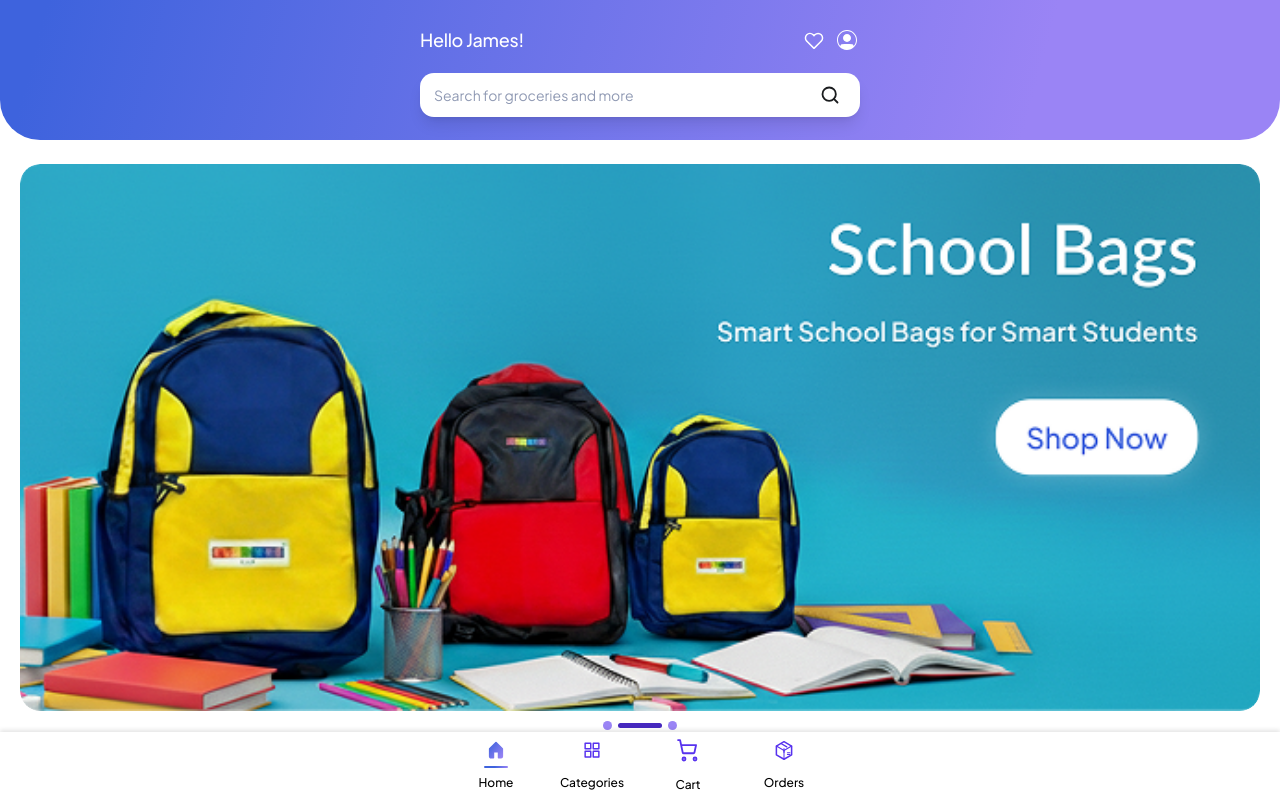
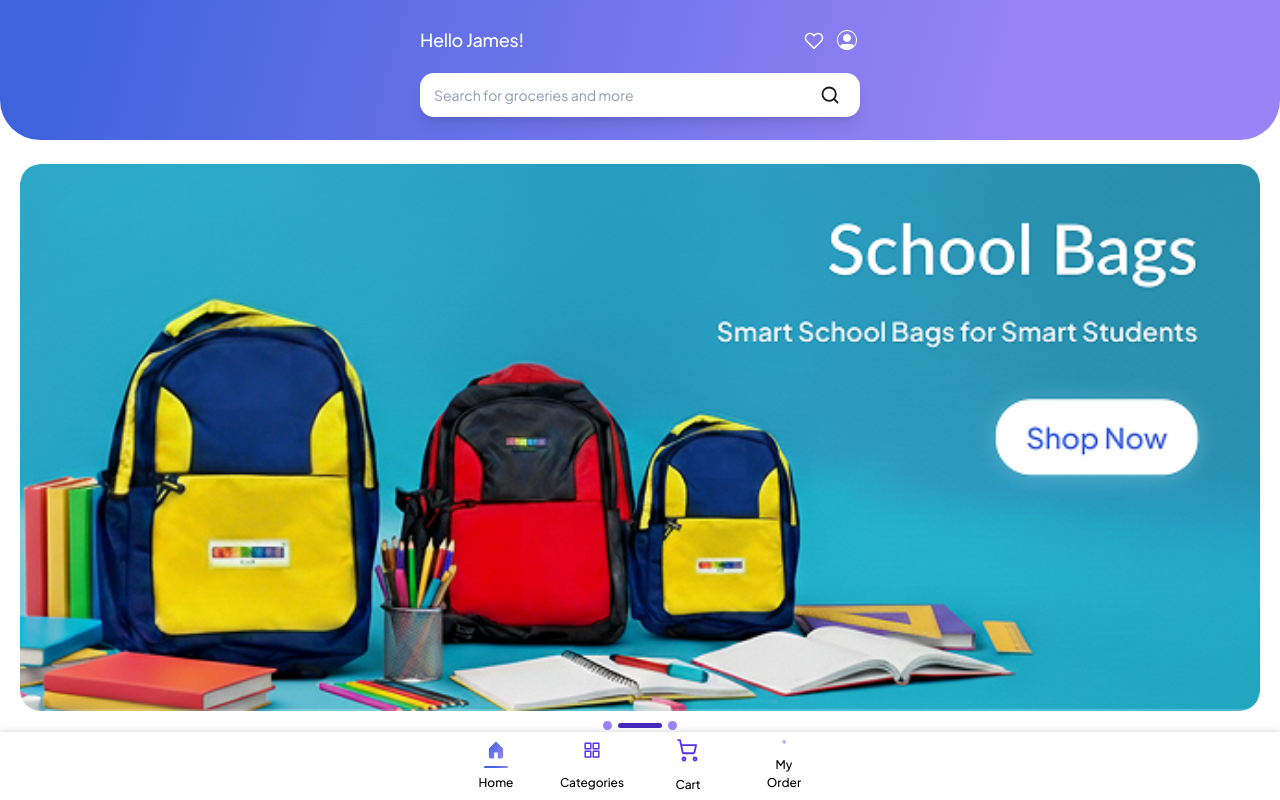
Before and after one commit to shreeram-kaudare-tc/student-kare, an Angular app in the folder student-kare-fe/: page /home in a window 1280 px wide. Built offline with nearby package versions, Linux system fonts and the light colour scheme.

Commit message:
myorder font fix

```diff
--- a/student-kare-fe/src/app/components/bottom-nav/bottom-nav.ts
+++ b/student-kare-fe/src/app/components/bottom-nav/bottom-nav.ts
@@ -14,7 +14,7 @@ export class BottomNav {
     { label: 'Home',       route: '/home',     icon: 'home'   },
     { label: 'Categories', route: '/plp',      icon: 'shop'   },
     { label: 'Cart',       route: '/cart',     icon: 'cart'   },
-    { label: 'Orders',     route: '/my-order', icon: 'orders' },
+    { label: 'My Order',     route: '/my-order', icon: 'orders' },
   ];
   constructor(public router: Router) {}
   isActive(route: string): boolean {
--- a/student-kare-fe/src/app/pages/my-order/my-order.html
+++ b/student-kare-fe/src/app/pages/my-order/my-order.html
@@ -16,7 +16,7 @@
               <path d="M19 12H5M12 5l-7 7 7 7" />
             </svg>
           </button>
-          <h1 class="text-[#1A1C1E] text-[16px] font-bold tracking-tight">My Order</h1>
+          <h1 class="text-black text-[12px] font-medium leading-none">My Order</h1>
           <button class="w-[24px] h-[24px] flex items-center justify-center active:scale-95 transition-transform">
             <svg width="22" height="22" viewBox="0 0 24 24" fill="none" stroke="#1A1C1E" stroke-width="2.2" stroke-linecap="round" stroke-linejoin="round">
               <circle cx="11" cy="11" r="8" />
```
